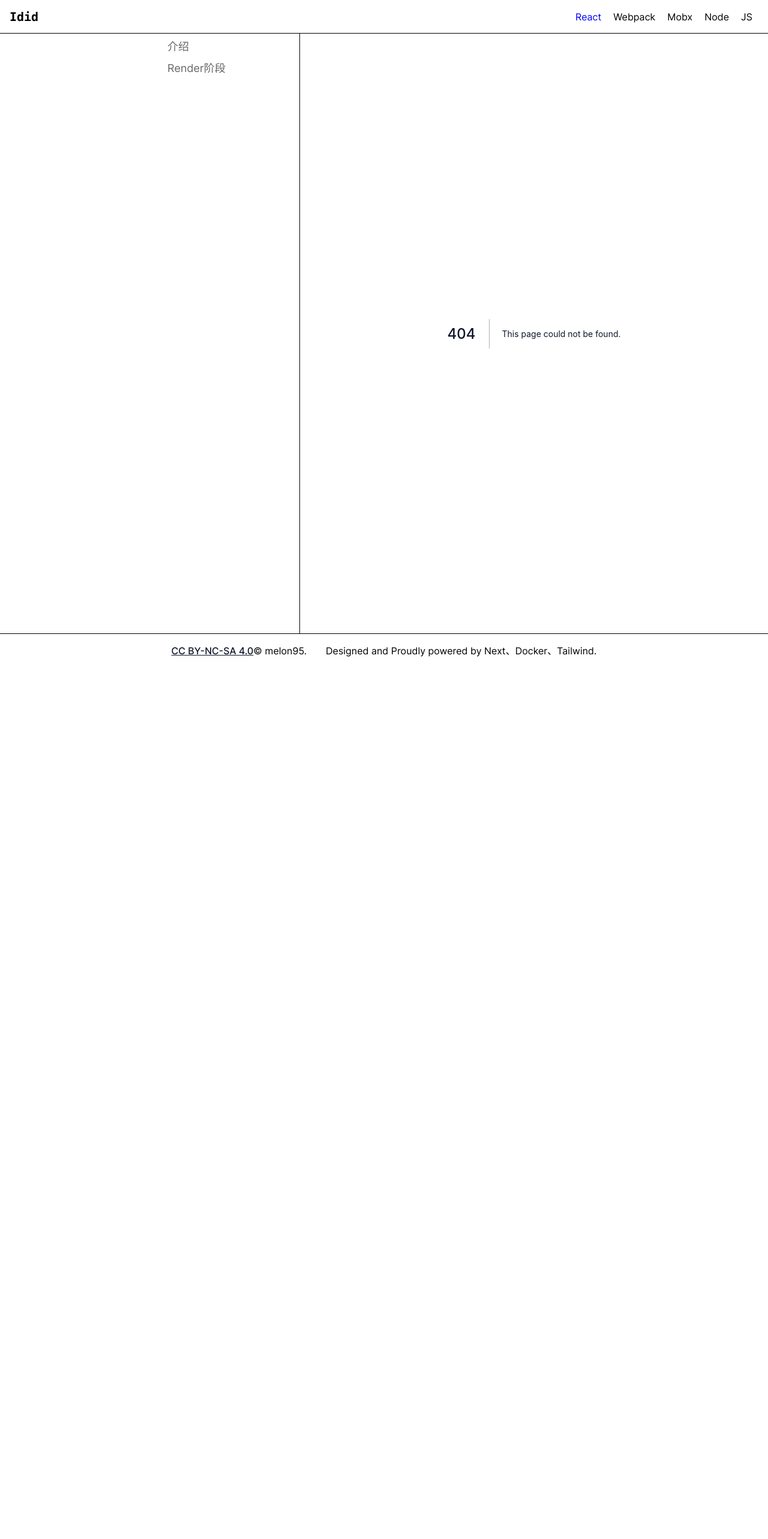
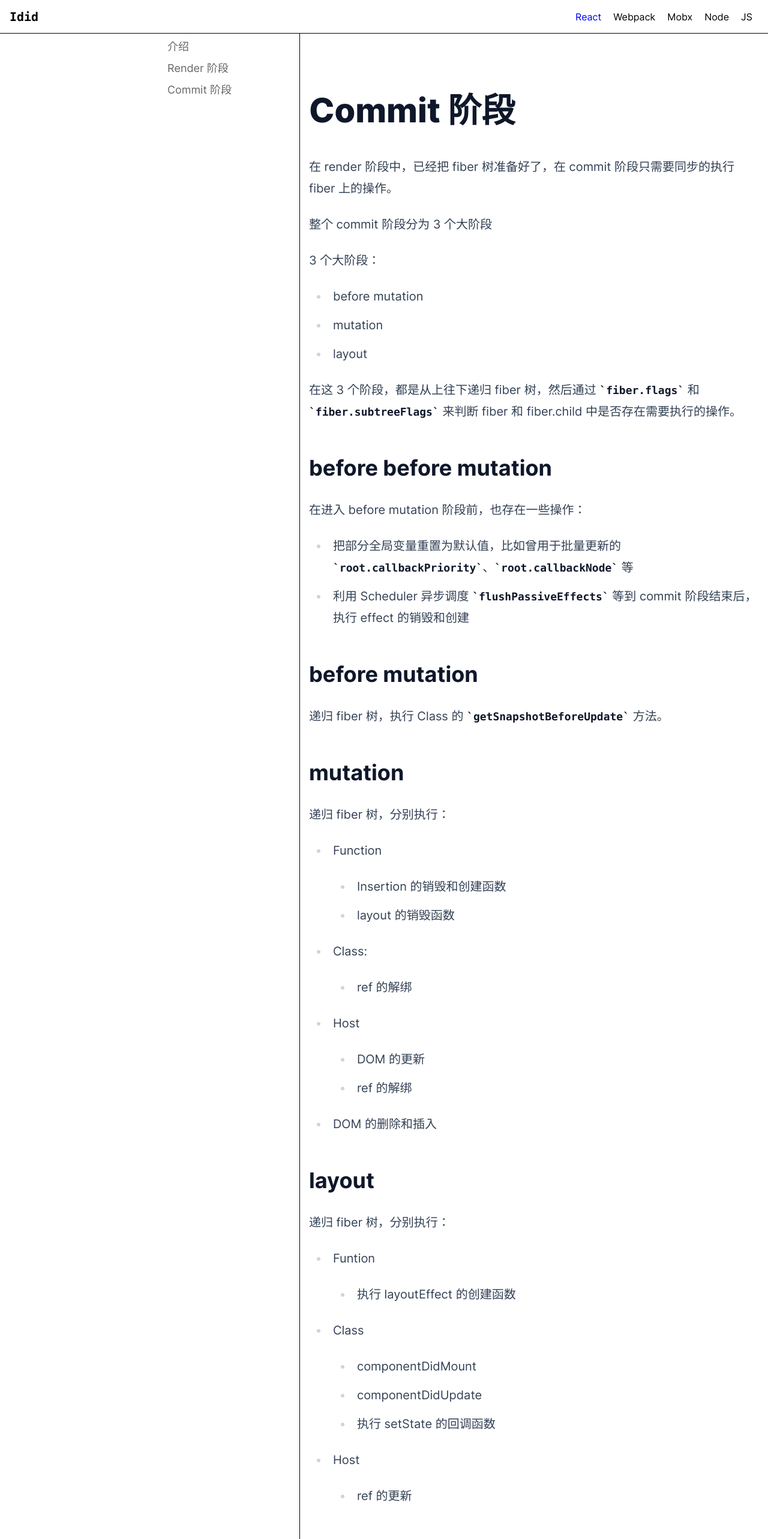
Before and after one commit to melon95/profile-blog, a Next.js app: page /react/commit-phase in a window 1280 px wide. Before the commit this address had no page. Shown: the top 2566 px of the page at 60% size. Before the commit the page ends 1112 px from the top, so only its background shows below. Built offline with nearby package versions, Linux system fonts and the light colour scheme.

Commit message:
feat: react commit阶段

```diff
--- a/components/SideNav/index.tsx
+++ b/components/SideNav/index.tsx
@@ -15,8 +15,12 @@ const sideNavList: {
       router: '/',
     },
     {
-      label: 'Render阶段',
+      label: 'Render 阶段',
       router: 'render-phase',
+    },
+    {
+      label: 'Commit 阶段',
+      router: 'commit-phase',
     },
   ],
   '/webpack': [
--- /dev/null
+++ b/pages/react/commit-phase.mdx
@@ -0,0 +1,65 @@
+---
+title: React Commit阶段
+keyword: react commit
+---
+
+# Commit 阶段
+
+在 render 阶段中，已经把 fiber 树准备好了，在 commit 阶段只需要同步的执行 fiber 上的操作。
+
+整个 commit 阶段分为 3 个大阶段
+
+3 个大阶段：
+
+- before mutation
+- mutation
+- layout
+
+在这 3 个阶段，都是从上往下递归 fiber 树，然后通过 `fiber.flags` 和 `fiber.subtreeFlags` 来判断 fiber 和 fiber.child 中是否存在需要执行的操作。
+
+## before before mutation
+
+在进入 before mutation 阶段前，也存在一些操作：
+
+- 把部分全局变量重置为默认值，比如曾用于批量更新的 `root.callbackPriority`、`root.callbackNode` 等
+
+- 利用 Scheduler 异步调度 `flushPassiveEffects` 等到 commit 阶段结束后，执行 effect 的销毁和创建
+
+## before mutation
+
+递归 fiber 树，执行 Class 的 `getSnapshotBeforeUpdate` 方法。
+
+## mutation
+
+递归 fiber 树，分别执行：
+
+- Function
+  - Insertion 的销毁和创建函数
+  - layout 的销毁函数
+- Class:
+  - ref 的解绑
+- Host
+  - DOM 的更新
+  - ref 的解绑
+- DOM 的删除和插入
+
+## layout
+
+递归 fiber 树，分别执行：
+
+- Funtion
+  - 执行 layoutEffect 的创建函数
+- Class
+  - componentDidMount
+  - componentDidUpdate
+  - 执行 setState 的回调函数
+- Host
+  - ref 的更新
+
+## after layout
+
+在结束 commit 阶段前，还会再一次的执行 `ensureRootIsScheduled`，确认 root 上所有的更新都已经被调度了。
+
+如果 effect 的更新是用户更新导致的，则立即同步调用 `flushPassiveEffects` 去执行 effect 的销毁和创建函数。再次检查 `root,pendingLanes` 是否包含 `SyncLane` 记录嵌套更新，因为 effect 也可能会触发更新。
+
+最后，执行 `flushSyncCallbacks`， 因为在 layout 阶段可能执行更新，并且需要同步的更新。
```
